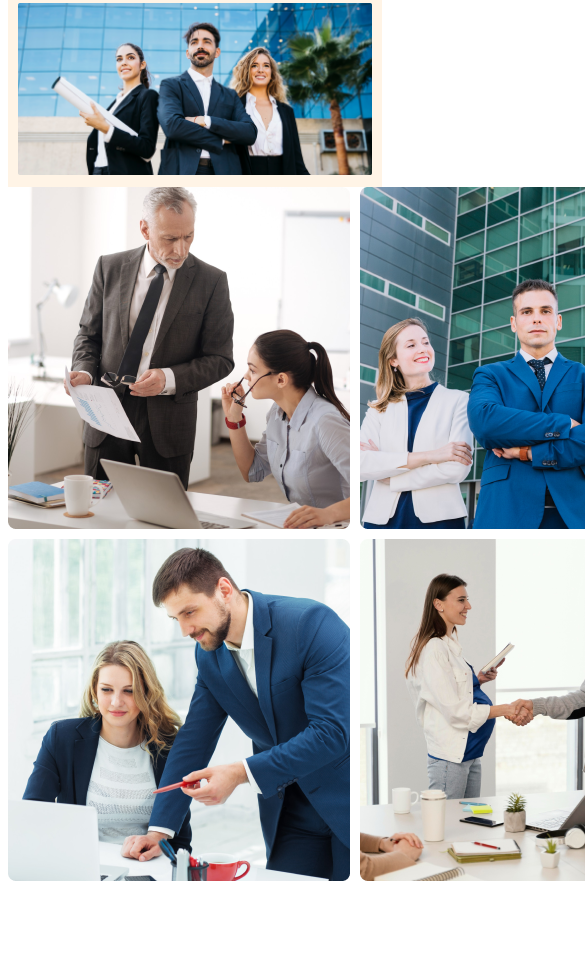
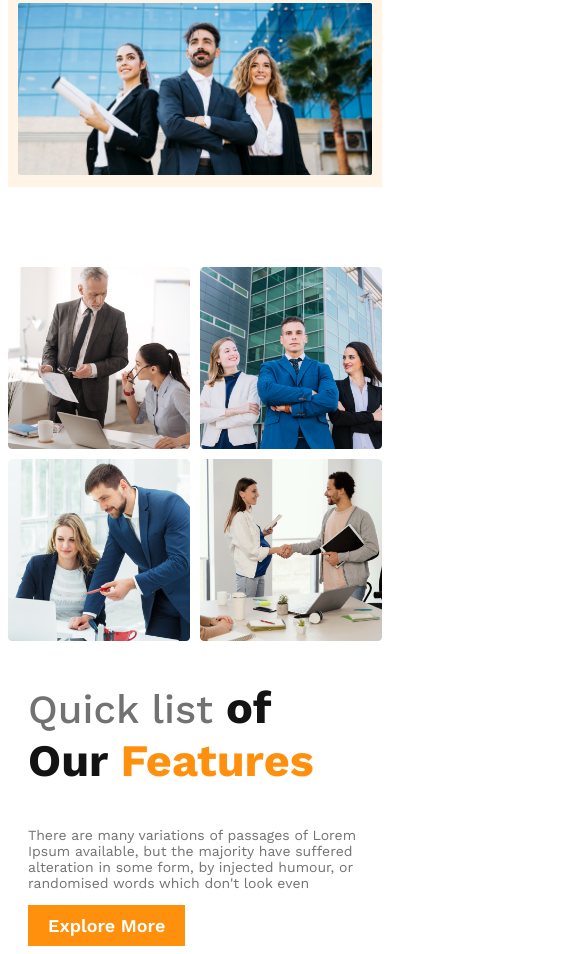
Before and after one commit to rudra0700/g3-architect, a plain HTML site: page index.html in a window 390 px wide. Shown: the part 675-1629 px from the top of the page, 585 px wide, since content can reach past the window. Before the commit the page ends 1564 px from the top, so only its background shows below. Drawn offline with nearby package versions, Linux system fonts and the light colour scheme.

Commit message:
team section responsive for different device

```diff
--- a/index.html
+++ b/index.html
@@ -37,14 +37,17 @@
 		<section>
 			<div class="team-container">
 				<div class="team-img-container">
-					<img src="./images/team1.png" alt="">
-					<img src="./images/team2.png" alt="">
-					<img src="./images/team3.png" alt="">
-					<img src="./images/team4.png" alt="">
+					<img class="img" src="./images/team1.png" alt="">
+					<img class="img" src="./images/team2.png" alt="">
+					<img class="img" src="./images/team3.png" alt="">
+					<img class="img" src="./images/team4.png" alt="">
 				</div>
 				<div class="team-content">
-					<h3 class="team-title"><span class="quick-list">Quick list</span><span class="of-our"> of Our</span><span class="features"> Features</span></h3>
-					<p class="team-description">There are many variations of passages of Lorem Ipsum available, but the majority have suffered alteration in some form, by injected humour, or randomised words which don't look even</p>
+					<h3 class="team-title"><span class="quick-list">Quick list</span><span class="of-our"> of
+							Our</span><span class="features"> Features</span></h3>
+					<p class="team-description">There are many variations of passages of Lorem Ipsum available, but the
+						majority have suffered alteration in some form, by injected humour, or randomised words which
+						don't look even</p>
 					<button class="primary-btn">Explore More</button>
 				</div>
 			</div>
--- a/styles/style.css
+++ b/styles/style.css
@@ -15,6 +15,9 @@ html {
   font-size: 1.8rem;
   font-weight: 600;
   /* border-radius: 8px; */
+}
+section {
+  margin-top: 8rem;
 }
 
 /* nav section style */
@@ -86,6 +89,10 @@ main {
   grid-template-columns: repeat(2, 1fr);
   gap: 1rem;
 }
+.team-img-container img {
+  width: 30rem;
+}
+
 .team-content {
   /* border: 2px solid black; */
   padding: 0 20px;
@@ -120,16 +127,25 @@ main {
   header {
     padding: 10px;
   }
-  nav {
+  nav,
+  .team-container {
     flex-direction: column;
+  }
+
+  .team-img-container img {
+    width: 100%;
   }
 }
 /* responsive for medium device */
-@media screen and (min-width: 576px) and (max-width: 960px) {
+@media screen and (min-width: 576px) and (max-width: 920px) {
   header {
     padding: 20px;
   }
-  nav {
+  nav,
+  .team-container {
     flex-direction: column;
   }
+  .team-content {
+    padding: 0 12rem;
+  }
 }
```
